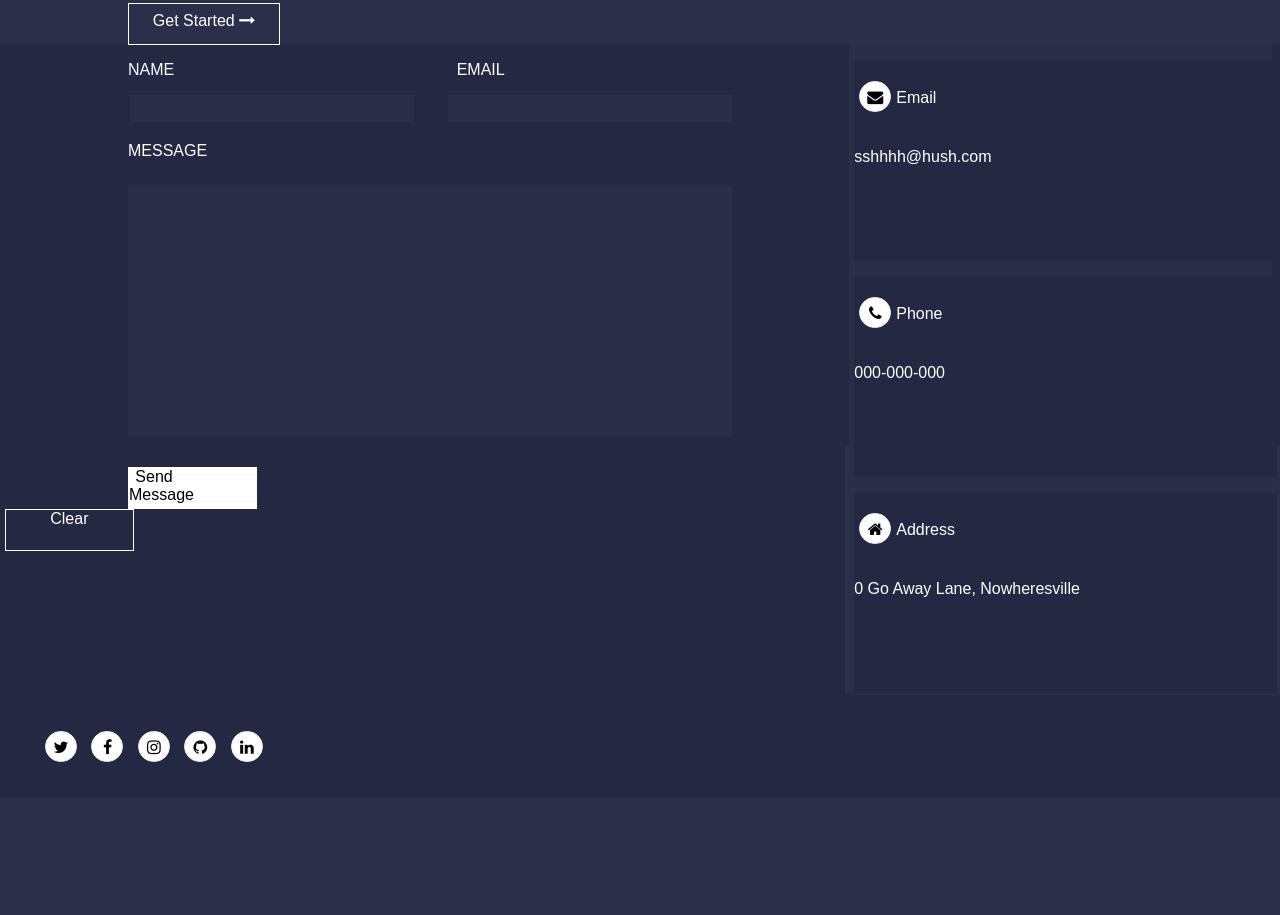
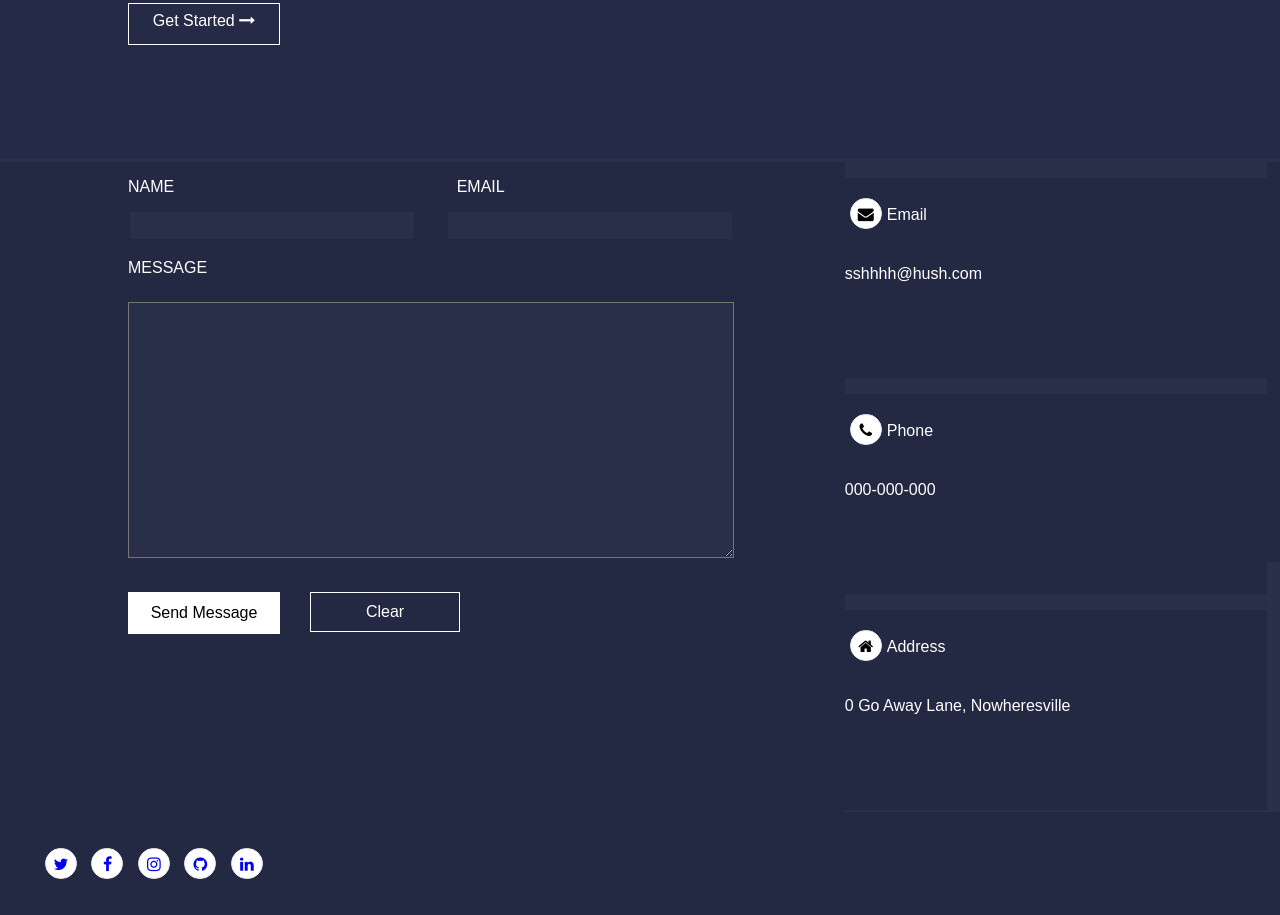
Before and after one commit to smcashman/PairProg, a plain HTML site: page index.html in a window 1280 px wide. Shown: the part 1454-2369 px from the top of the page. Before the commit the page ends 2252 px from the top, so only its background shows below. Drawn offline with nearby package versions, Linux system fonts and the light colour scheme.

Commit message:
fix layout, add button responsiveness

```diff
--- a/index.html
+++ b/index.html
@@ -15,7 +15,7 @@
 		<img src="https://blog-photos.dogvacay.com/blog/wp-content/uploads/2014/04/funny-puppy-pictures-5.jpg">
 		<h3 id="callout"> Hi, my name is Forty </h3>
 		<div class="herofiller">Selfies umami drinking vinegar fap yuccie mustache. Fanny pack tousled +1 distillery tbh microdosing, vape banjo street art migas single-origin coffee. </div>
-		<div class="getStarted"> <span id="innerbutton">Get Started  <i class="fa fa-long-arrow-right" aria-hidden="true"></i>  </span> </div>
+		<div class="getStarted"> <span id="innerbutton">Get Started <i class="fa fa-long-arrow-right" aria-hidden="true"></i>  </span> </div>
 	</div>
 
 	<div id="rowone">
@@ -59,14 +59,19 @@
 		<input type="text" id="username"></input>
 
 		<input type="text" id="Email"></input>
+
 	</div>
+	<div id="messagebox">
+			<p id="messages">Message</p>
+			<textarea id="message"></textarea>
 
-		<div id="messagebox">
-			<p id="messages">Message</p>
-			<input type="text" id="message"></input>
-			<div class="whiteButton"> <span id="sendbutton">Send Message</span> </div>
-			<div class="clearAll"> <span id="clearbutton">Clear</span> </div>
 	</div>
+	<div class="buttonWrap">
+		<div class="whiteButton"> <span id="sendbutton">Send Message</span> </div>
+			<div class="clearAll">Clear</div>
+		</div>
+
+
 </div>
 
 	<div class="contacts">
@@ -87,11 +92,11 @@
 
 <div class="footer">
 	<ul class="icons">
-		<li><i class="fa fa-twitter" id="twitter" aria-hidden="true"></i></li>
-		<li><i class="fa fa-facebook" id="facebook" aria-hidden="true"></i></li>
-		<li><i class="fa fa-instagram" id="instagram" aria-hidden="true"></i></li>
-		<li><i class="fa fa-github" id="github"aria-hidden="true"></i></li>
-		<li><i class="fa fa-linkedin" id="linkedin" aria-hidden="true"></i></li>
+		<li><a href="#"><i class="fa fa-twitter" id="twitter" aria-hidden="true"></i></a></li>
+		<li><a href="#"><i class="fa fa-facebook" id="facebook" aria-hidden="true"></i></a></li>
+		<li><a href="#"><i class="fa fa-instagram" id="instagram" aria-hidden="true"></i></a></li>
+		<li><a href="#"><i class="fa fa-github" id="github"aria-hidden="true"></i></a></li>
+		<li><a href="#"><i class="fa fa-linkedin" id="linkedin" aria-hidden="true"></i></a></li>
 	</ul>
 </div>
 
--- a/style.css
+++ b/style.css
@@ -89,7 +89,7 @@ body{
 	margin:0 auto;
 }
 
-.getStarted :hover{
+.getStarted:hover{
 	cursor:pointer;
 }
 
@@ -144,6 +144,10 @@ body{
 	height:2.5em;
 	max-width:150px;
 	margin-left:8em;
+}
+
+#buttonTwo:hover{
+	cursor: pointer;
 }
 
 .smallbox {
@@ -299,8 +303,6 @@ html body div#rowone div:hover img, html body div#rowtwo div:hover img, html bod
     background-size: cover;
 }
 
-}
-
 /****** infobox *******/
 
 .textFiller{
@@ -335,7 +337,7 @@ html body div#rowone div:hover img, html body div#rowtwo div:hover img, html bod
 
 }
 
-.messagebox{
+#messagebox{
 	display:inline;
 	width:66%;
 }
@@ -370,33 +372,45 @@ html body div#rowone div:hover img, html body div#rowtwo div:hover img, html bod
 
 #sendbutton{
 	display:inline;
-	width:50px;
-	float:left;
 
+}
+
+.buttonWrap {
+	margin-left:8em;
 }
 
 .whiteButton {
 	border: 1px white solid;
 	text-align: center;
-	width:15%;
+	width:150px;
 	height:2.5em;
-	max-width:150px;
 	background:white;
 	color:black;
-	margin-left:8em;
-
+	float:left;
 	overflow: hidden;
+	line-height:40px;
 }
 
-#clearbutton{
-	display:inline-block;
-	width:15%;
+.clearAll {
+	margin-left:30px;
+	text-align: center;
+	box-sizing:border-box;
+	height:2.5em;
 	float:left;
 	border: 1px white solid;
 	height:2.5em;
-	margin-left:5px;
 	text-align:center;
+	padding:10px;
+	width:150px;
 
+}
+
+.whiteButton:hover{
+	cursor:pointer;
+}
+
+.clearAll:hover{
+	cursor: pointer;
 }
 
 #username {
@@ -406,12 +420,13 @@ html body div#rowone div:hover img, html body div#rowtwo div:hover img, html bod
 	height:25px;
 }
 
-.form {
+div.form {
 	display: inline-block;
 	min-width:66%;
 	background-color: #242943;
 	min-height:650px;
 	color:white;
+	float:left;
 }
 
 #emailaddress{
@@ -437,9 +452,9 @@ input{
 	min-width:33%;
 	background:#2A2F49;
 	display:inline-block;
+	float:left;
 	vertical-align: top;
 	color:white;
-
 }
 
 #house, #telephone, #envelope {
@@ -460,7 +475,7 @@ input{
 	height:200px;
 	min-width:100%;
 	background:#242943;
-	margin:5px;
+
 
 
 }
@@ -469,7 +484,7 @@ input{
 	height:200px;
 	min-width:100%;
 	background:#242943;
-	margin:5px;
+
 
 }
 
@@ -477,15 +492,14 @@ input{
 	height:200px;
 	min-width:100%;
 	background:#242943;
-	margin:5px;
+
 }
 /*****footer ******/
 .footer {
 	width:100%;
 	background:#242943;
-	position: absolute;
-	margin-top:250px;
 	display:inline-block;
+	float:left;
 
 
 }
@@ -505,6 +519,8 @@ ul.icons li {
 	 background-color: white;
 	 padding: 7px 0;
 	 text-align: center;
+	 text-decoration: none;
+	 color:black;
 }
 
 #menuoverlay{
@@ -515,6 +531,7 @@ ul.icons li {
 	position:fixed;
 	top:0;
 	z-index:3;
+	text-align: center;
 }
 
 .closeoverlay{
```
